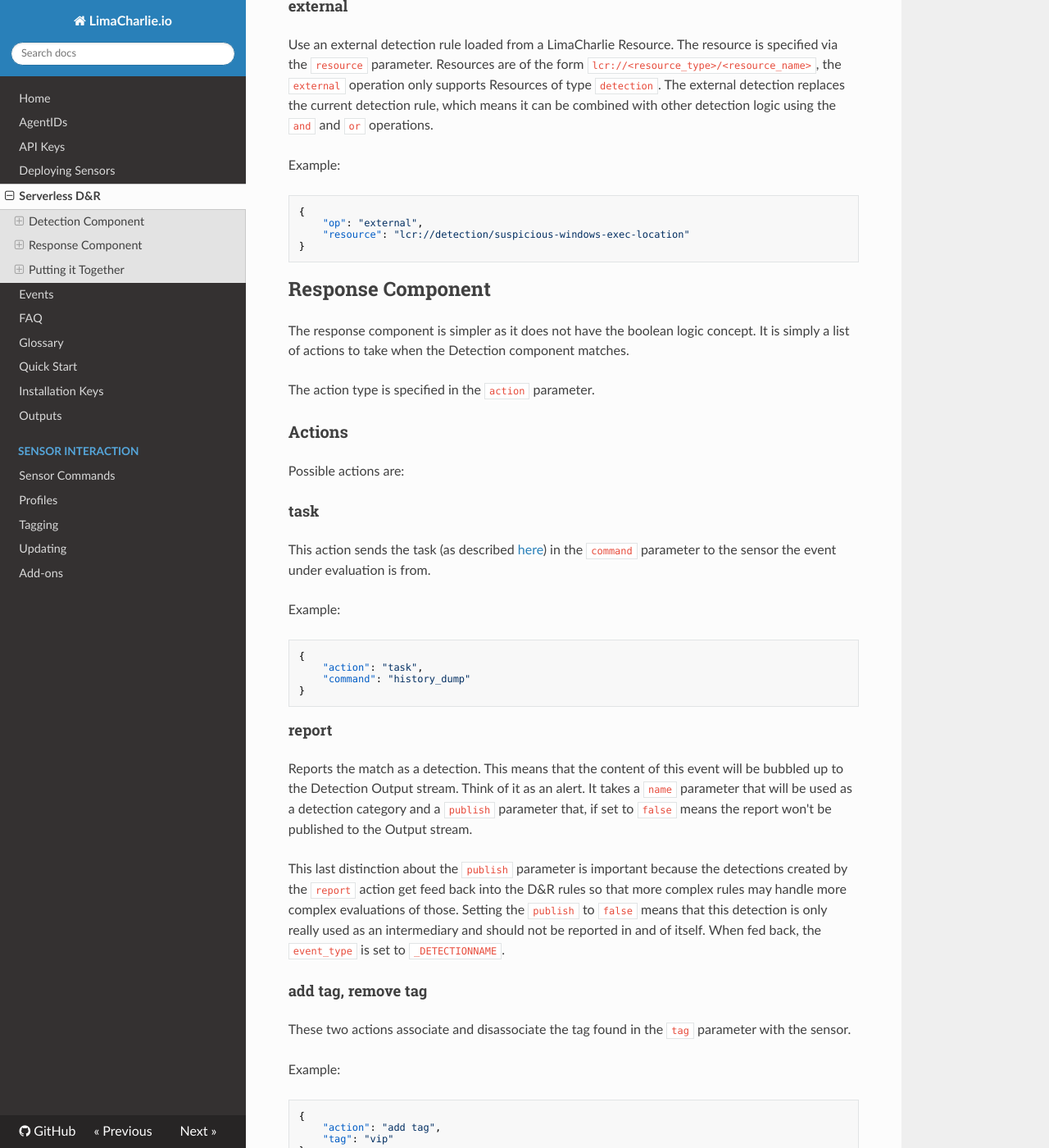
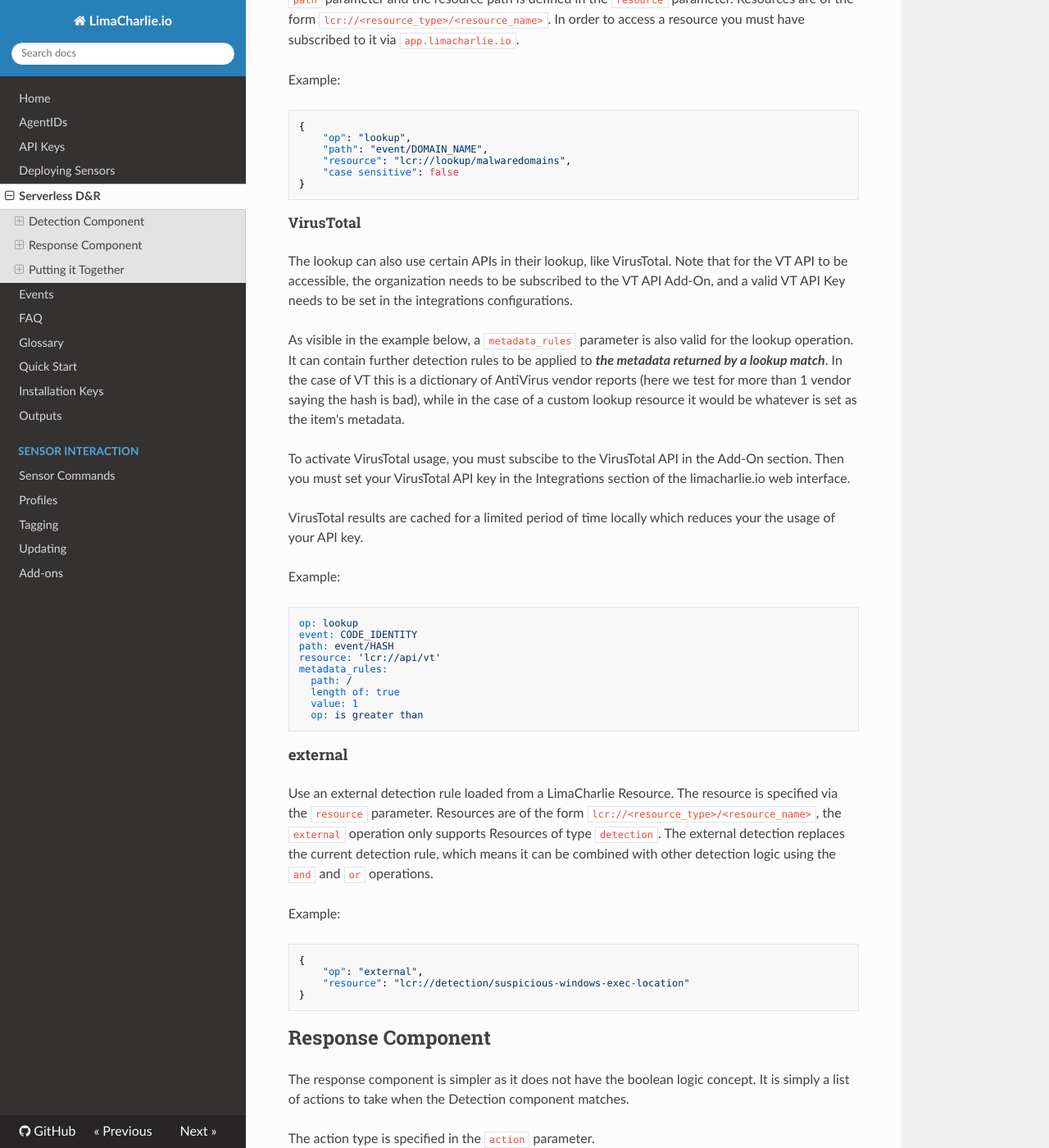
Before and after one commit to refractionPOINT/lce_doc, an MkDocs documentation site: the page built from docs/dr.md, in a window 1280 px wide and 1400 px high, scrolled down 4147 px. Shown: the whole window at 82% size. Built offline with MkDocs 1.6.1, drawn with Linux system fonts in a browser that asks for light colours; nearby versions of some CDN libraries; old or Windows-style settings are respelled for this version of MkDocs; some of the changed text lies outside the part shown.

Commit message:
Adding VT integration doc.

````diff
--- a/docs/dr.md
+++ b/docs/dr.md
@@ -115,6 +115,13 @@ match.
 
 They all use the `path` and `value` parameters.
 
+#### is greater than, is lower than
+Check to see if a value is greater, or lower (numerically) than a value in the event.
+
+They both use the `path` and `value` parameters.
+They also both support the `length of` parameter as a boolean (true or false). If set to true, instead of comparing
+the value at the specified path, it compares the length of the value at the specified path.
+
 #### matches
 The `matches` op compares the value at `path` with a regular expression supplied in the `re` parameter.
 
@@ -149,6 +156,34 @@ Example:
     "resource": "lcr://lookup/malwaredomains",
     "case sensitive": false
 }
+```
+
+##### VirusTotal
+The lookup can also use certain APIs in their lookup, like VirusTotal. Note that for the VT API to be accessible, the
+organization needs to be subscribed to the VT API Add-On, and a valid VT API Key needs to be set in the integrations
+configurations.
+
+As visible in the example below, a `metadata_rules` parameter is also valid for the lookup operation. It can contain
+further detection rules to be applied to ***the metadata returned by a lookup match***. In the case of VT this is a dictionary
+of AntiVirus vendor reports (here we test for more than 1 vendor saying the hash is bad), while in the case of a custom
+lookup resource it would be whatever is set as the item's metadata.
+
+To activate VirusTotal usage, you must subscibe to the VirusTotal API in the Add-On section. Then you must set your VirusTotal
+API key in the Integrations section of the limacharlie.io web interface.
+
+VirusTotal results are cached for a limited period of time locally which reduces your the usage of your API key.
+
+Example:
+```yaml
+op: lookup
+event: CODE_IDENTITY
+path: event/HASH
+resource: 'lcr://api/vt'
+metadata_rules:
+  path: /
+  length of: true
+  value: 1
+  op: is greater than
 ```
 
 #### external
````
